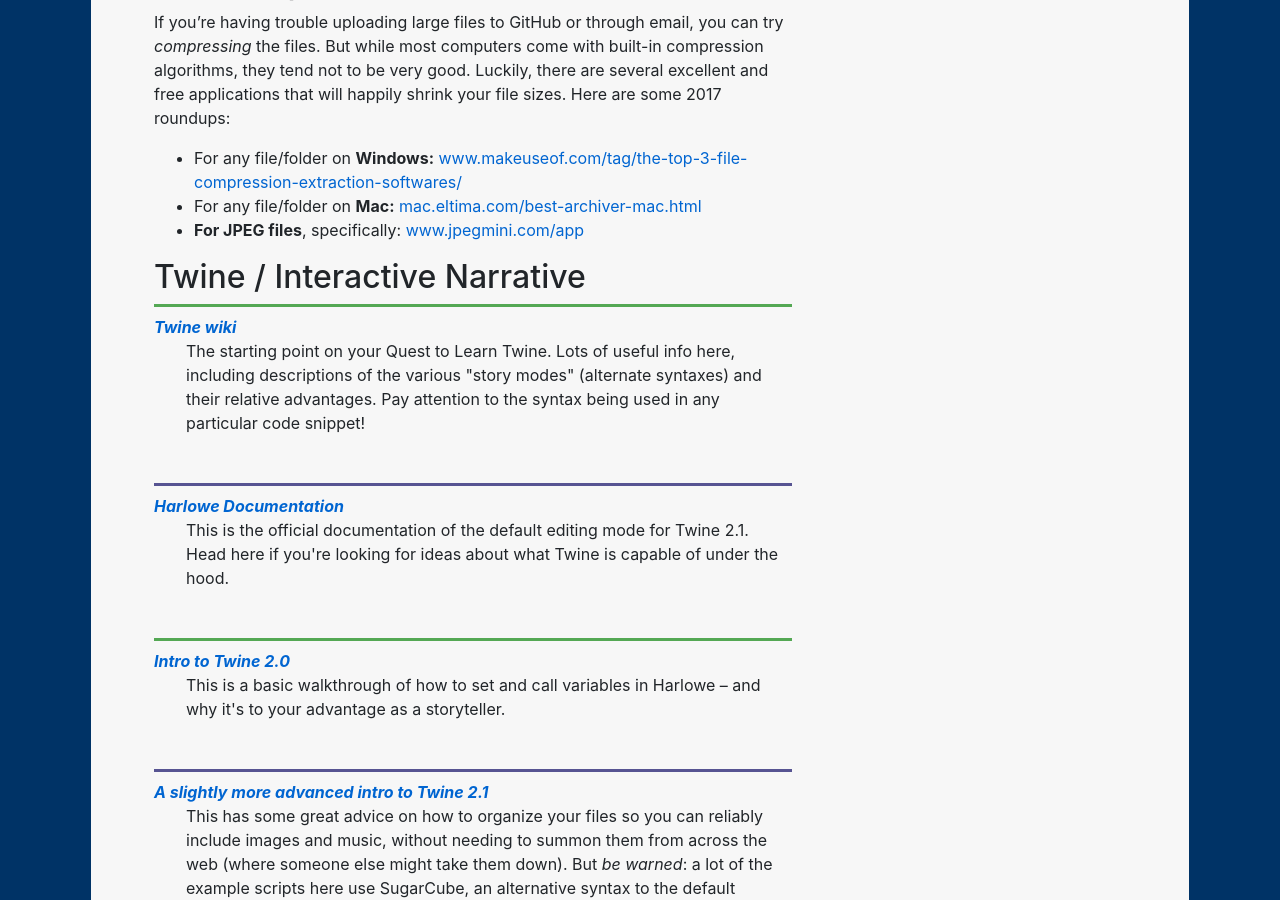
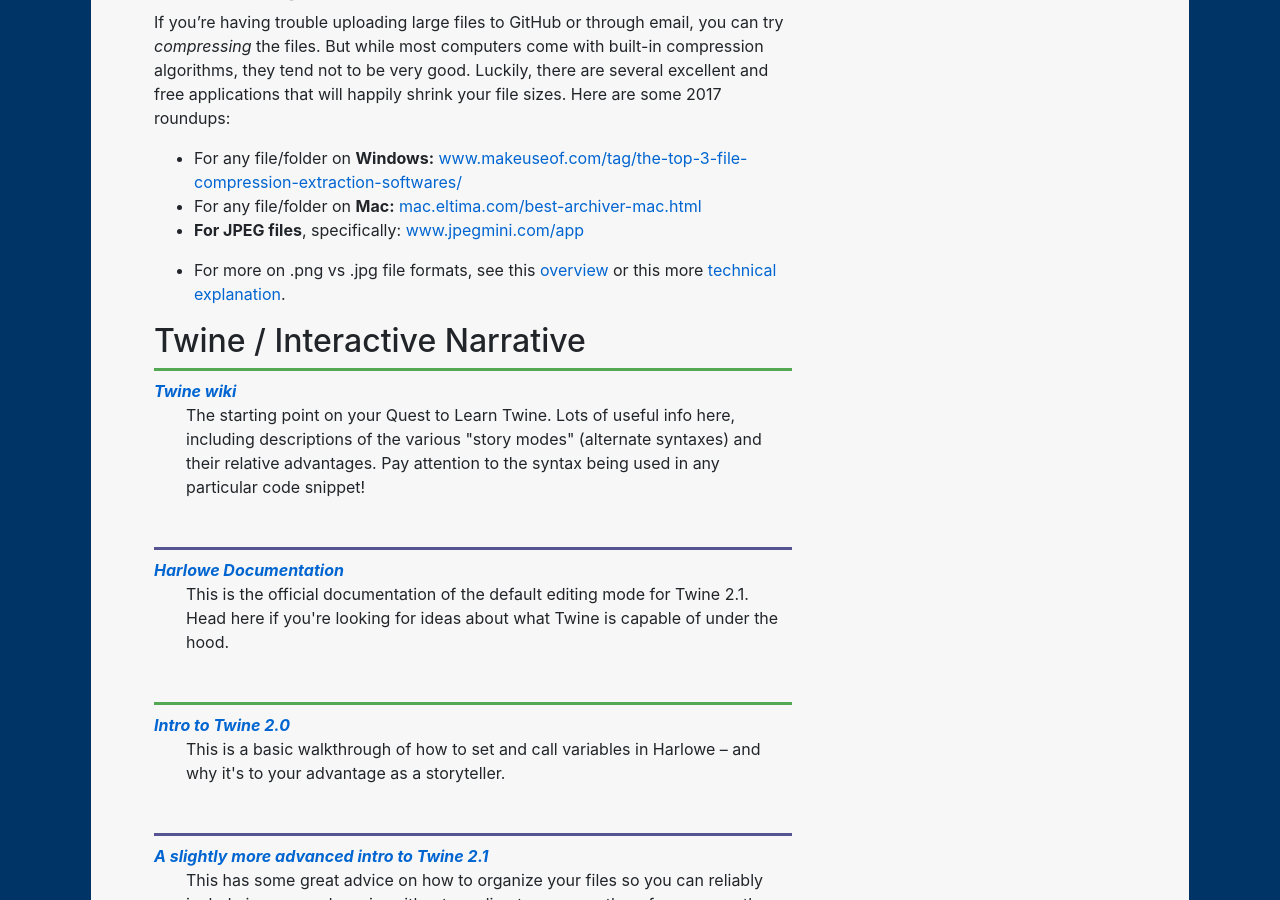
Before and after one commit to benmiller314/cdm2020spring, a Jekyll site: the page built from resources.md, in a window 1280 px wide and 900 px high, scrolled down 11773 px. Built offline with Jekyll 4.4.1, drawn with Linux system fonts in a browser that asks for light colours.

Commit message:
add links re: jpg vs png

```diff
--- a/resources.md
+++ b/resources.md
@@ -245,6 +245,8 @@
 * For any file/folder on **Mac:** <a href="https://mac.eltima.com/best-archiver-mac.html">mac.eltima.com/best-archiver-mac.html</a>
 * **For JPEG files**, specifically: <a href="http://www.jpegmini.com/app">www.jpegmini.com/app</a>
 
+* For more on .png vs .jpg file formats, see this <a href="https://www.techsmith.com/blog/jpg-vs-png/">overview</a> or this more <a href="https://www.digitaltrends.com/photography/jpeg-vs-png/">technical explanation</a>.
+
 ## Twine / Interactive Narrative
 
 <dl>
```
